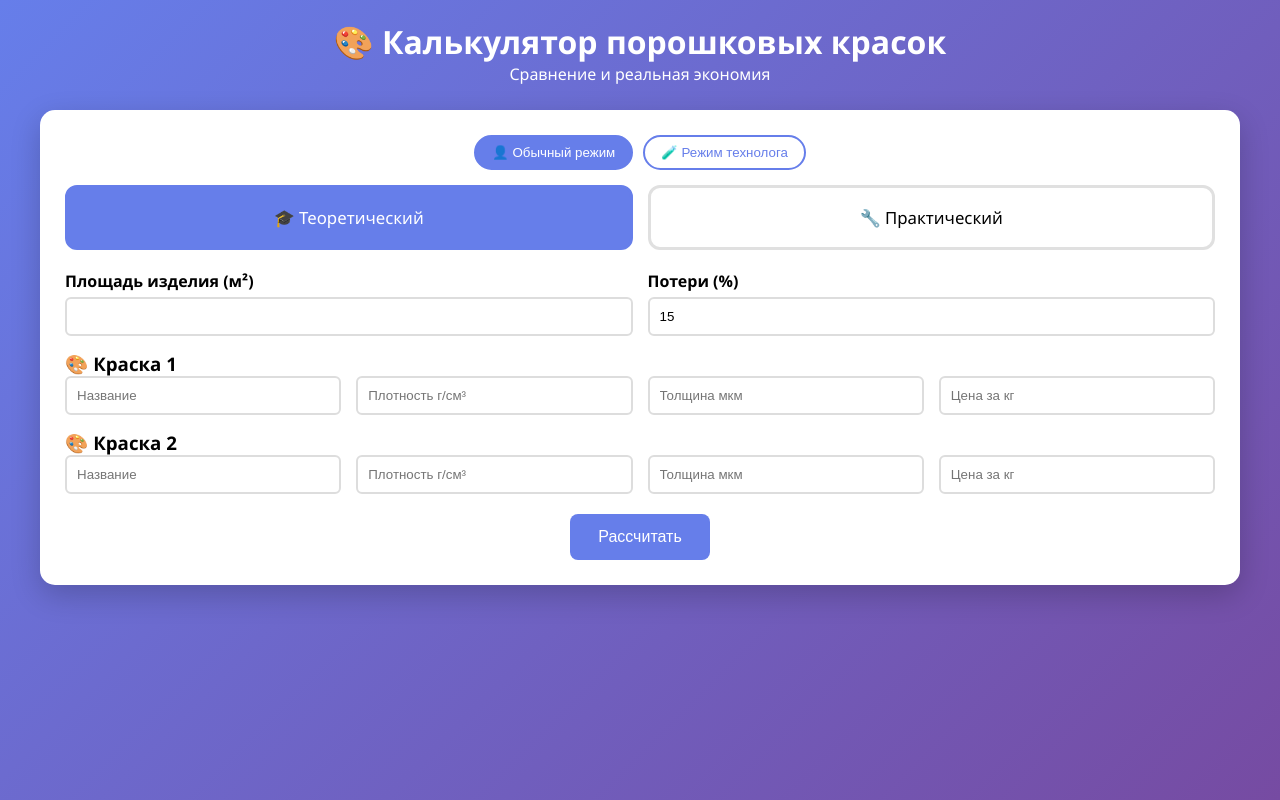
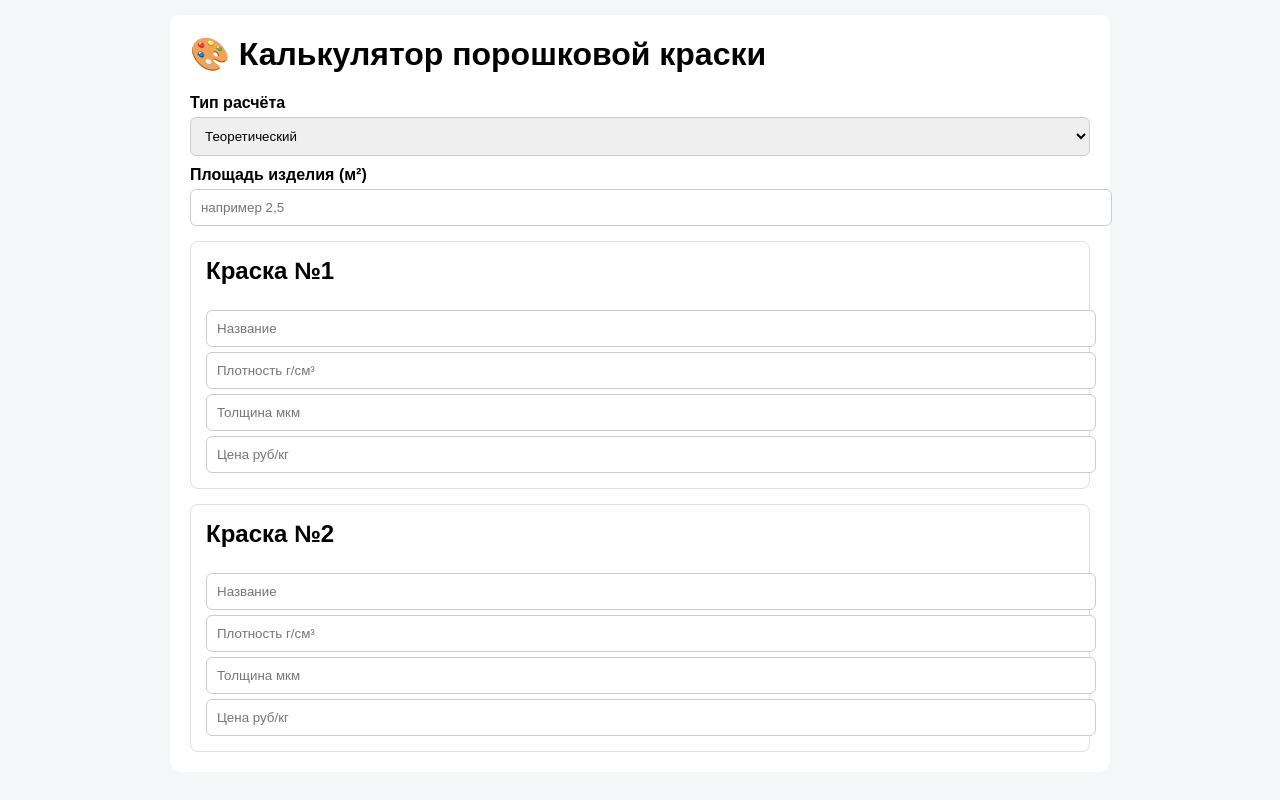
Before and after one commit to 10n1ck-cmd/paint-calculator-bot, a Flask app: page / in a window 1280 px wide. Run offline with Flask 3, Linux system fonts and the light colour scheme.

Commit message:
Update index.html

```diff
--- a/templates/index.html
+++ b/templates/index.html
@@ -2,241 +2,84 @@
 <html lang="ru">
 <head>
 <meta charset="UTF-8">
+<title>Калькулятор порошковой краски</title>
 <meta name="viewport" content="width=device-width, initial-scale=1.0">
-<title>Калькулятор порошковых красок</title>
 
 <style>
-*{box-sizing:border-box;margin:0;padding:0}
 body{
-font-family:Segoe UI,Tahoma,sans-serif;
-background:linear-gradient(135deg,#667eea,#764ba2);
-min-height:100vh;padding:20px
+    font-family: Arial, sans-serif;
+    background:#f4f6f8;
+    margin:0;
+    padding:15px;
 }
-.container{max-width:1200px;margin:auto}
-.header{text-align:center;color:#fff;margin-bottom:25px}
-
+.container{
+    max-width:900px;
+    margin:auto;
+    background:#fff;
+    padding:20px;
+    border-radius:10px;
+}
+h1,h2{margin-top:0}
+label{display:block;margin-top:10px;font-weight:bold}
+input,select,button{
+    width:100%;
+    padding:10px;
+    margin-top:5px;
+    border-radius:6px;
+    border:1px solid #ccc;
+}
+button{
+    background:#2d7ef7;
+    color:#fff;
+    font-size:16px;
+    cursor:pointer;
+}
+button:hover{background:#1f66d1}
 .block{
-background:#fff;border-radius:15px;
-padding:25px;margin-bottom:25px;
-box-shadow:0 10px 30px rgba(0,0,0,.2)
+    border:1px solid #e0e0e0;
+    padding:15px;
+    margin-top:15px;
+    border-radius:8px;
 }
-
-.toggle{
-display:flex;justify-content:center;gap:10px;margin-bottom:15px
-}
-.toggle button{
-padding:8px 16px;border-radius:20px;
-border:2px solid #667eea;
-background:#fff;color:#667eea;
-cursor:pointer
-}
-.toggle button.active{background:#667eea;color:#fff}
-
-.calc-types{
-display:grid;grid-template-columns:1fr 1fr;
-gap:15px;margin-bottom:20px
-}
-.calc-type-btn{
-border:3px solid #e0e0e0;
-border-radius:12px;padding:18px;
-cursor:pointer;text-align:center;font-size:1.05em
-}
-.calc-type-btn.active{
-background:#667eea;color:#fff;border-color:#667eea
-}
-
-.input-group{
-display:flex;gap:15px;flex-wrap:wrap;margin-bottom:15px
-}
-.input-field{flex:1;min-width:200px}
-label{font-weight:600;display:block;margin-bottom:5px}
-input{
-width:100%;padding:10px;
-border:2px solid #ddd;border-radius:6px
-}
-
-button.primary{
-background:#667eea;color:#fff;
-border:none;border-radius:8px;
-padding:14px 28px;
-font-size:1em;cursor:pointer
-}
-
-.results-grid{
-display:grid;
-grid-template-columns:repeat(auto-fit,minmax(280px,1fr));
-gap:20px
-}
-.card{
-background:#f8f9fa;
-border-radius:12px;
-padding:18px;border:2px solid #e9ecef
-}
-.value{font-size:22px;font-weight:700}
-.good{color:#2e7d32}
-.bad{color:#c62828}
-.tech{
-background:#eef2ff;border-left:4px solid #667eea;
-padding:10px;margin-top:10px;font-size:.9em
-}
-
-@media(max-width:768px){
-.calc-types{grid-template-columns:1fr}
-.toggle{flex-direction:column}
+.hidden{display:none}
+.result{
+    background:#f0f7ff;
+    padding:15px;
+    border-radius:8px;
+    margin-top:20px;
+    white-space:pre-wrap;
 }
 </style>
 </head>
 
 <body>
 <div class="container">
+<h1>🎨 Калькулятор порошковой краски</h1>
 
-<div class="header">
-<h1>🎨 Калькулятор порошковых красок</h1>
-<p>Сравнение и реальная экономия</p>
+<label>Тип расчёта</label>
+<select id="calcType" onchange="toggleCalc()">
+    <option value="theoretical">Теоретический</option>
+    <option value="practical">Практический</option>
+</select>
+
+<label>Площадь изделия (м²)</label>
+<input id="product_area" type="text" inputmode="decimal" placeholder="например 2,5">
+
+<!-- ТЕОРЕТИЧЕСКИЙ -->
+<div id="theoreticalBlock">
+<div class="block">
+<h2>Краска №1</h2>
+<input id="p1_name" placeholder="Название">
+<input id="p1_density" placeholder="Плотность г/см³">
+<input id="p1_thickness" placeholder="Толщина мкм">
+<input id="p1_price" placeholder="Цена руб/кг">
 </div>
 
 <div class="block">
-
-<div class="toggle">
-<button id="userBtn" class="active" onclick="setTechMode(false)">👤 Обычный режим</button>
-<button id="techBtn" onclick="setTechMode(true)">🧪 Режим технолога</button>
-</div>
-
-<div class="calc-types">
-<div class="calc-type-btn active" onclick="selectCalc(event,'theoretical')">🎓 Теоретический</div>
-<div class="calc-type-btn" onclick="selectCalc(event,'practical')">🔧 Практический</div>
-</div>
-
-<div class="input-group">
-<div class="input-field">
-<label>Площадь изделия (м²)</label>
-<input type="number" id="product_area" step="0.01">
-</div>
-<div class="input-field" id="lossBlock">
-<label>Потери (%)</label>
-<input type="number" id="loss_factor" value="15">
+<h2>Краска №2</h2>
+<input id="p2_name" placeholder="Название">
+<input id="p2_density" placeholder="Плотность г/см³">
+<input id="p2_thickness" placeholder="Толщина мкм">
+<input id="p2_price" placeholder="Цена руб/кг">
 </div>
 </div>
-
-<h3>🎨 Краска 1</h3>
-<div class="input-group" id="paint1_theory">
-<input class="input-field" id="p1_name" placeholder="Название">
-<input class="input-field" id="p1_density" placeholder="Плотность г/см³">
-<input class="input-field" id="p1_thickness" placeholder="Толщина мкм">
-<input class="input-field" id="p1_price" placeholder="Цена за кг">
-</div>
-
-<div class="input-group" id="paint1_practice" style="display:none">
-<input class="input-field" id="p1p_name" placeholder="Название">
-<input class="input-field" id="p1_real" placeholder="Расход кг">
-<input class="input-field" id="p1p_price" placeholder="Цена за кг">
-</div>
-
-<h3>🎨 Краска 2</h3>
-<div class="input-group" id="paint2_theory">
-<input class="input-field" id="p2_name" placeholder="Название">
-<input class="input-field" id="p2_density" placeholder="Плотность г/см³">
-<input class="input-field" id="p2_thickness" placeholder="Толщина мкм">
-<input class="input-field" id="p2_price" placeholder="Цена за кг">
-</div>
-
-<div class="input-group" id="paint2_practice" style="display:none">
-<input class="input-field" id="p2p_name" placeholder="Название">
-<input class="input-field" id="p2_real" placeholder="Расход кг">
-<input class="input-field" id="p2p_price" placeholder="Цена за кг">
-</div>
-
-<div style="text-align:center;margin-top:20px">
-<button class="primary" onclick="calculate()">Рассчитать</button>
-</div>
-</div>
-
-<div class="block" id="results" style="display:none">
-<h2>📊 Результаты</h2>
-<div class="results-grid" id="resultsGrid"></div>
-</div>
-
-</div>
-
-<script>
-let calcType='theoretical';
-let techMode=false;
-
-function setTechMode(v){
-techMode=v;
-userBtn.classList.toggle('active',!v);
-techBtn.classList.toggle('active',v);
-}
-
-function selectCalc(e,type){
-calcType=type;
-document.querySelectorAll('.calc-type-btn')
-.forEach(b=>b.classList.remove('active'));
-e.currentTarget.classList.add('active');
-
-paint1_theory.style.display=type==='theoretical'?'flex':'none';
-paint2_theory.style.display=type==='theoretical'?'flex':'none';
-paint1_practice.style.display=type==='practical'?'flex':'none';
-paint2_practice.style.display=type==='practical'?'flex':'none';
-lossBlock.style.display=type==='theoretical'?'block':'none';
-}
-
-async function calculate(){
-const area=parseFloat(product_area.value);
-if(!area||area<=0){alert('Введите площадь');return;}
-
-let payload={calc_type:calcType,product_area:area};
-
-if(calcType==='theoretical'){
-payload.loss_factor=parseFloat(loss_factor.value)/100;
-payload.paint1={
-name:p1_name.value,density:+p1_density.value,
-thickness:+p1_thickness.value,price:+p1_price.value
-};
-payload.paint2={
-name:p2_name.value,density:+p2_density.value,
-thickness:+p2_thickness.value,price:+p2_price.value
-};
-}else{
-payload.paint1={
-name:p1p_name.value,real_consumption:+p1_real.value,price:+p1p_price.value
-};
-payload.paint2={
-name:p2p_name.value,real_consumption:+p2_real.value,price:+p2p_price.value
-};
-}
-
-const res=await fetch('/api/calculate',{
-method:'POST',
-headers:{'Content-Type':'application/json'},
-body:JSON.stringify(payload)
-});
-const json=await res.json();
-if(!json.success){alert(json.error);return;}
-render(json.result);
-}
-
-function render(r){
-const d=r.comparison.difference;
-resultsGrid.innerHTML=`
-<div class="card">
-<h3>${r.paint1.name}</h3>
-<div class="value">${r.paint1.product_cost} ₽</div>
-${techMode?`<div class="tech">Расход: ${r.paint1.practical_consumption||r.paint1.real_consumption} кг</div>`:''}
-</div>
-<div class="card">
-<h3>${r.paint2.name}</h3>
-<div class="value">${r.paint2.product_cost} ₽</div>
-${techMode?`<div class="tech">Расход: ${r.paint2.practical_consumption||r.paint2.real_consumption} кг</div>`:''}
-</div>
-<div class="card">
-<h3>💰 Экономия</h3>
-<div class="value ${d>0?'good':'bad'}">${Math.abs(d)} ₽</div>
-<div class="value good">${r.comparison.cheaper_name}</div>
-</div>`;
-results.style.display='block';
-}
-</script>
-
-</body>
-</html>
```
